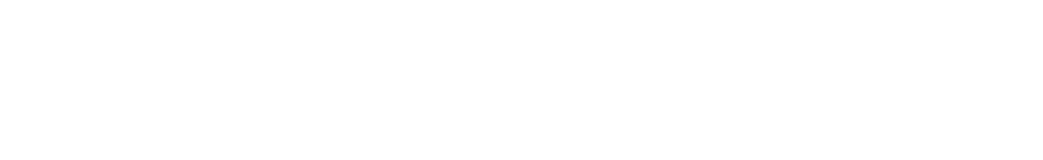
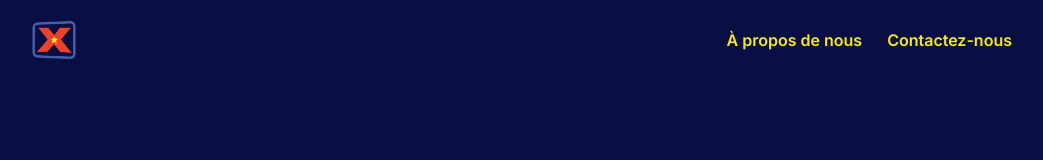
Before and after one commit to Fexrenise/Afea_task, a plain HTML site: page index.html in a window 1280 px wide. Shown: the whole page, without its empty margins (128-1171 px from the left). Drawn offline with Linux system fonts and the light colour scheme.

Commit message:
header done

```diff
--- /dev/null
+++ b/assets/css/main.css
@@ -0,0 +1,21 @@
+@import url('https://fonts.googleapis.com/css2?family=Inter:ital,opsz,wght@0,14..32,100..900;1,14..32,100..900&display=swap');
+
+*{
+    padding: 0;
+    margin: 0;
+    box-sizing: border-box;
+}
+body{
+    background-color: #090E44;
+    font-family: "Inter", serif;
+}
+.conatainer{
+    max-width: 80%;
+    margin: 0 auto;
+}
+a{
+    text-decoration: none;
+}
+ul li{
+    list-style: none;
+}
--- /dev/null
+++ b/assets/css/style.css
@@ -0,0 +1,27 @@
+header{
+    display: flex;
+    justify-content: space-between;
+    align-items: center;
+    padding: 12px;
+}
+
+.logo{
+    width: 84px;
+    height: 56px;
+}
+.logo img{
+    width: 100%;
+    height: 100%;
+}
+header ul {
+    display: flex;
+    align-items: center;
+    gap: 25px;
+}
+
+header ul li a{
+    color: #F5ED07;
+    font-weight: 600;
+    font-size: 16px;
+    line-height: 24px;
+}
--- a/index.html
+++ b/index.html
@@ -1,11 +1,26 @@
 <!DOCTYPE html>
 <html lang="en">
+
 <head>
     <meta charset="UTF-8">
     <meta name="viewport" content="width=device-width, initial-scale=1.0">
     <title>Document</title>
+    <link rel="stylesheet" href="/assets/css/main.css">
+    <link rel="stylesheet" href="/assets/css/style.css">
 </head>
+
 <body>
+    <div class="conatainer">
+        <header>
+            <div class="logo">
+                <img src="/assets/image/image1.png" alt="Logo">
+            </div>
+            <ul>
+                <li><a href="#">À propos de nous</a></li>
+                <li><a href="#">Contactez-nous</a></li>
+            </ul>
+        </header>
+    </div>
+</body>
 
-</body>
 </html>
```
Also changed, not shown: assets/image/image1.png (added), assets/main.css (deleted), assets/style.css (deleted).
